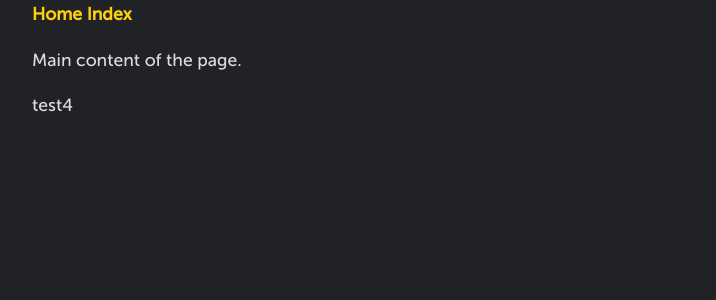
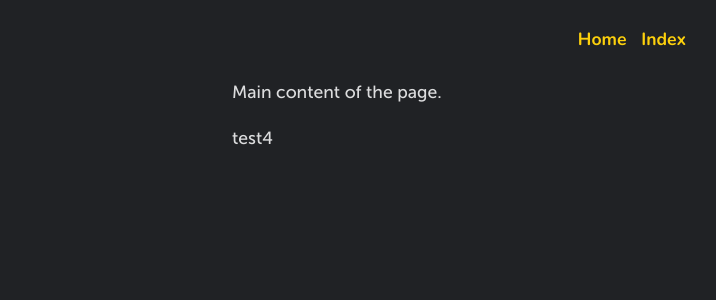
Before and after one commit to 5ro4/5ro4.github.io, a PHP site: page / in a window 1280 px wide. Shown: the top 300 px of the page, without its empty margins (8-724 px from the left). Run offline with PHP 8.4, Linux system fonts and the light colour scheme; some libraries are stand-ins or nearby versions.

Commit message:
simple header

```diff
--- a/global/header.html
+++ b/global/header.html
@@ -2,11 +2,9 @@
 	<link rel="stylesheet" type="text/css" href="../global/style.css" />
 </head>
 
-<body>
-	<header>
-		<nav>
-			<a href="index.html">Home</a>
-			<a href="index.html">Index</a>
-		</nav>
-	</header>
-</body>
+<header>
+	<nav id="nav-menu">
+		<a href="index.html">Home</a>
+		<a href="index.html">Index</a>
+	</nav>
+</header>
--- a/global/style.css
+++ b/global/style.css
@@ -18,7 +18,6 @@
          url('fonts/MuseoSans_500-webfont.woff') format('woff');
     font-weight: normal;
     font-style: normal;
-
 }
 
 @font-face {
@@ -27,7 +26,20 @@
          url('fonts/MuseoSans_900-webfont.woff') format('woff');
     font-weight: bold;
     font-style: normal;
+}
 
+@font-face {
+    font-family: 'Nunito';
+    src: url('fonts/Nunito-VariableFont_wght.woff2') format('woff2');
+    font-weight: normal;
+    font-style: normal;
+}
+
+@font-face {
+    font-family: 'Nunito-bold';
+    src: url('fonts/Nunito-Bold.woff2') format('woff2');
+    font-weight: normal;
+    font-style: normal;
 }
 
 body
@@ -42,12 +54,28 @@ body
 
 	text-align: justify;
     margin:0 auto;
-	width: 1200px;
+	width: 800px;
 }
 
 h1 { font-size: 2.2em; }
 h2 { font-size: 1.65em; }
 h3 { font-size: 1.29em; }
+
+#nav-menu
+{
+	font-family: "Nunito-bold";
+	margin: 25px 0px 25px 0px;
+	text-align: center;
+	font-size: 26;
+}
+
+#nav-menu a + a
+{
+    margin-left: 10px;
+}
+
+
+
 
 .force-center
 {
```
Also changed, not shown: global/fonts/Nunito-Bold.woff2 (added), global/fonts/Nunito-VariableFont_wght.woff2 (added).
